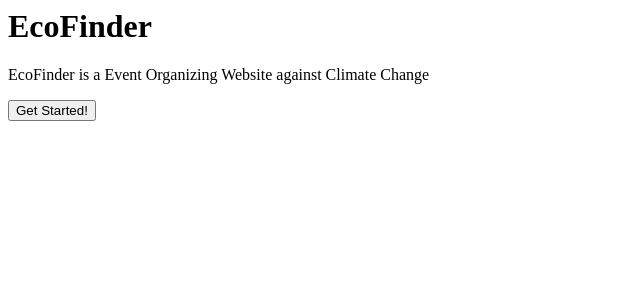
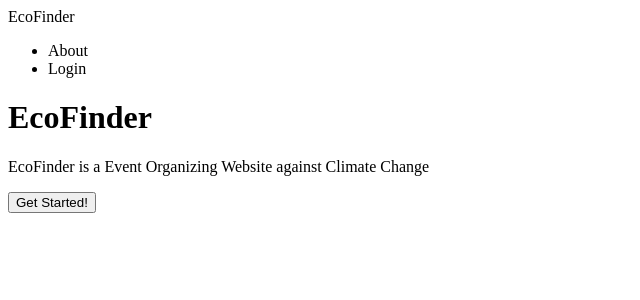
Before and after one commit to Wilhacks-4-0-2023/EcoFinder, a Flask app: page / in a window 1280 px wide. Shown: the top 300 px of the page, without its empty margins (0-640 px from the left). Run offline with Flask 3, Linux system fonts and the light colour scheme.

Commit message:
gv
something

```diff
--- a/tailwind.config.js
+++ b/tailwind.config.js
@@ -4,5 +4,5 @@
   theme: {
     extend: {},
   },
-  plugins: [],
+  plugins: [require("daisyui")],
 }
--- a/templates/home.html
+++ b/templates/home.html
@@ -1,35 +1,34 @@
 <html>
-
     <body>
-
-         <div>
-
-        <div class="navbar">
-        <a class="header" EcoFinder> </a>
-        <a class="header" About> </a>
-        <a class="header" Login> </a>
+        <div>
+            <div class="navbar bg-blue-700">
+                <div class="flex-1">
+                  <a class="btn btn-ghost normal-case text-xl bg-black">EcoFinder</a>
+                </div>
+                <div class="flex-none">
+                  <ul class="menu menu-horizontal px-1 bg-black">
+                    <li><a>About</a></li>
+                    <li><a>Login</a></li>
+                  </ul>
+                </div>
+              </div>
         </div>
 
-        <div class="font-mono">
-
-         <h1> <b> EcoFinder </b> </h1>
-
+        <div>
+             <h1 class="font-mono bg-orange-500"> <b> EcoFinder </b> </h1>
         </div>
 
-        <div className="home1">
-            <p> EcoFinder is a Event Organizing Website against Climate Change </p>
+        <div class="intro">
+            <p class="font-mono bg-amber-500"> EcoFinder is a Event Organizing Website against Climate Change </p>
         </div>
-         </div class="rounded-lg">
 
-         <button> Get Started! </button>
+         </div class="rounded-lg bg-amber-400">
+            <button class="font-mono bg-black"> Get Started! </button>
         </div>
 
 
         </div>
 
-
-
-
     </body>
 
 </html>
```
Also changed, not shown: templates/main.css (+12 -0 lines).
